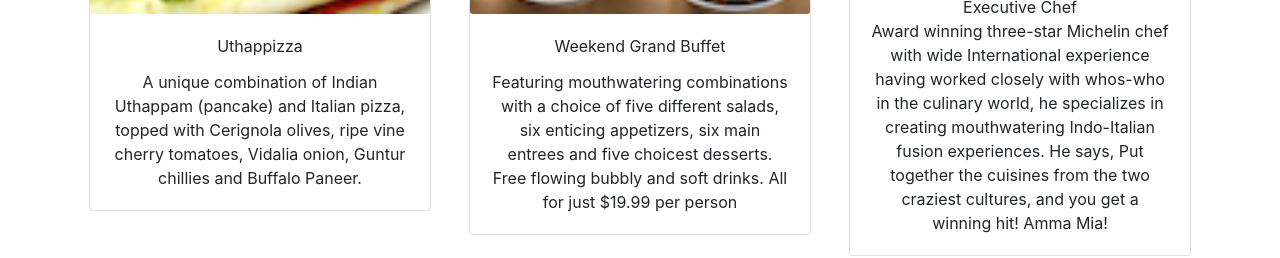
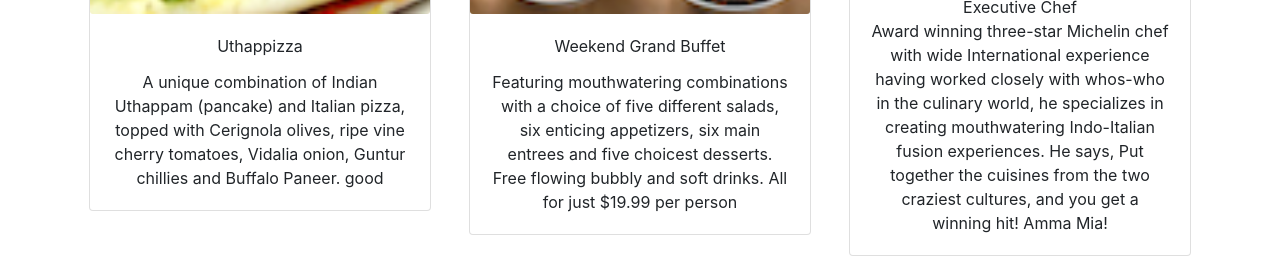
Before and after one commit to yesi-aracawa/confusion-rxapp, a React (Create React App) app: page /home in a window 1280 px wide. Shown: the part 673-931 px from the top of the page. Built offline with nearby package versions, Linux system fonts and the light colour scheme.

Commit message:
test good comment

```diff
--- a/src/shared/dishes.js
+++ b/src/shared/dishes.js
@@ -8,7 +8,7 @@ export const DISHES = [
 		price: '4.99',
 		featured: true,
 		description:
-			'A unique combination of Indian Uthappam (pancake) and Italian pizza, topped with Cerignola olives, ripe vine cherry tomatoes, Vidalia onion, Guntur chillies and Buffalo Paneer.',
+			'A unique combination of Indian Uthappam (pancake) and Italian pizza, topped with Cerignola olives, ripe vine cherry tomatoes, Vidalia onion, Guntur chillies and Buffalo Paneer. good',
 	},
 	{
 		id: 1,
```
